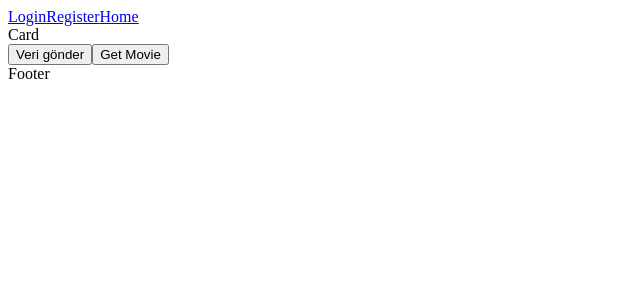
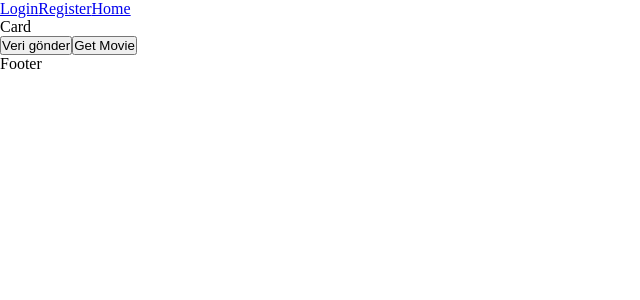
Before and after one commit to aliyurekli32/movie-task, a React (Create React App) app: page / in a window 1280 px wide. Shown: the top 300 px of the page, without its empty margins (0-640 px from the left). Built offline with nearby package versions, Linux system fonts and the light colour scheme.

Commit message:
add: new classes

```diff
--- a/src/index.css
+++ b/src/index.css
@@ -0,0 +1,10 @@
+* {
+    margin: 0;
+    padding: 0;
+    box-sizing: border-box;
+}
+
+.rltw-w{
+    position: relative;
+    width: 100%;
+}
```
